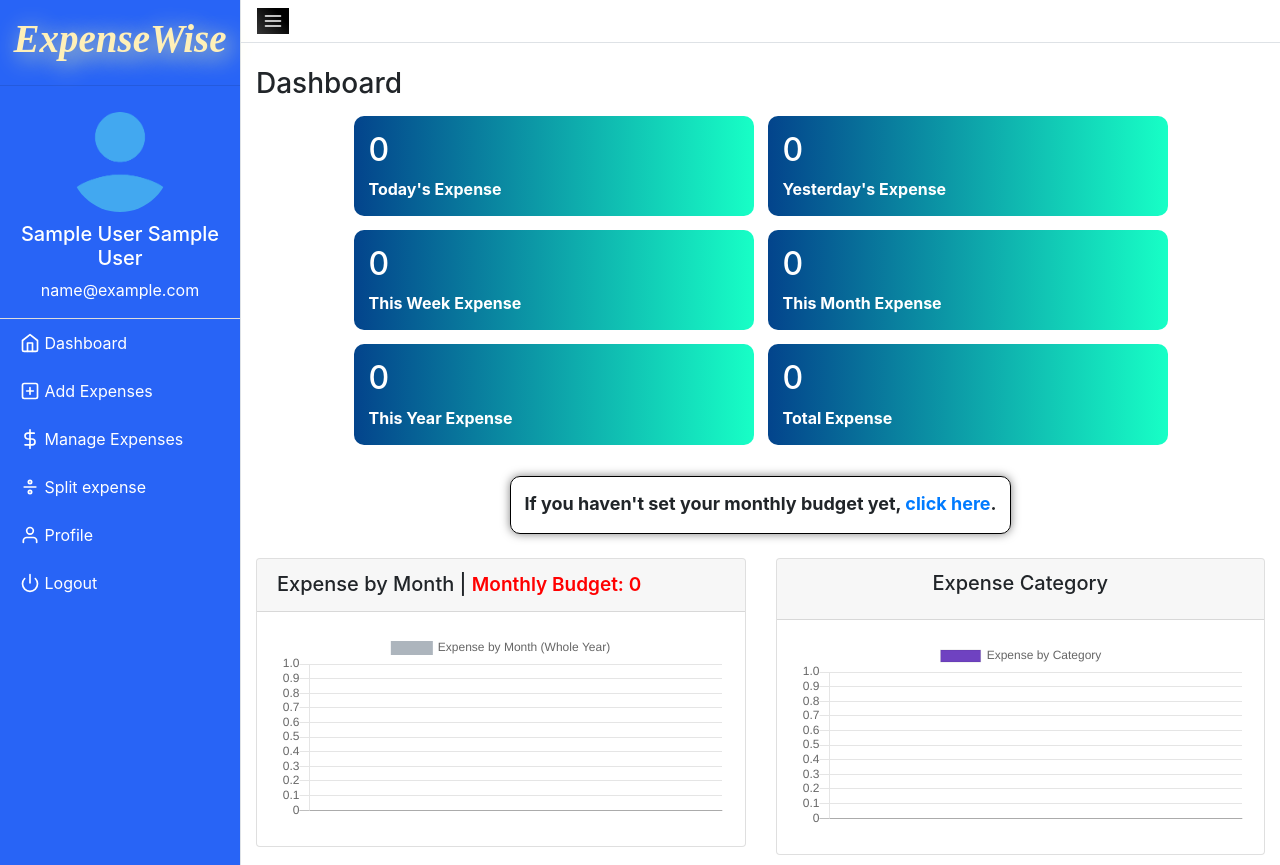
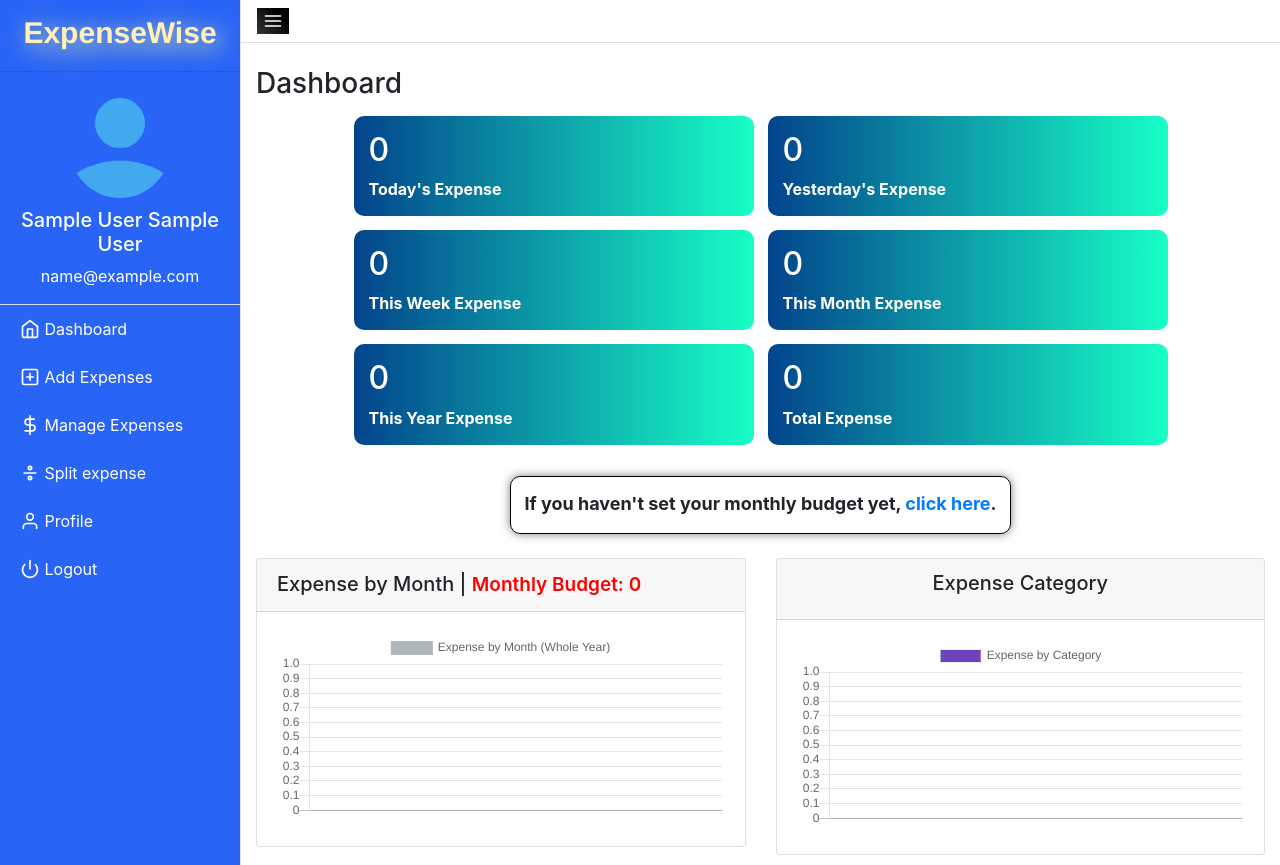
Before and after one commit to Amruta-2476/daily-expense-tracker, a PHP site: page /index.php in a window 1280 px wide. Run offline with PHP 8.4, Linux system fonts and the light colour scheme; the visitor is signed in with stand-in values (Sample User, id 1); data that the repository does not hold is empty; some web fonts are replaced.

Commit message:
font size

```diff
--- a/css/style.css
+++ b/css/style.css
@@ -1,3 +1,54 @@
+/* -------------------------------------Fonts------------------------------------- */
+@font-face {
+  font-family: Montserrat-Light;
+  src: url(fonts/Montserrat/Montserrat-Light.ttf);
+}
+
+@font-face {
+  font-family: Montserrat-Regular;
+  src: url(fonts/Montserrat/Montserrat-Regular.ttf);
+}
+
+@font-face {
+  font-family: Montserrat-Medium;
+  src: url(fonts/Montserrat/Montserrat-Medium.ttf);
+}
+
+@font-face {
+  font-family: Montserrat-SemiBold;
+  src: url(fonts/Montserrat/Montserrat-SemiBold.ttf);
+}
+
+@font-face {
+  font-family: Open-Sans-SemiBold;
+  src: url(fonts/Open-Sans/OpenSans-SemiBold.ttf);
+}
+
+@font-face {
+  font-family: Montserrat-Bold;
+  src: url(fonts/Montserrat/Montserrat-Bold.ttf);
+}
+
+@font-face {
+  font-family: Montserrat-ExtraBold;
+  src: url(fonts/Montserrat/Montserrat-ExtraBold.ttf);
+}
+
+@font-face {
+  font-family: Poppins-SemiBold;
+  src: url(fonts/Poppins/Poppins-SemiBold.ttf);
+}
+
+@font-face {
+  font-family: Quicksand-Bold;
+  src: url(fonts/Quicksand/Quicksand-Bold.ttf);
+}
+
+@font-face {
+  font-family: Lekton-Bold;
+  src: url(fonts/Lekton/Lekton-Bold.ttf);
+}
+
 .feather {
   width: 20px;
   height: 20px;
@@ -352,9 +403,8 @@
   font-weight:bolder;
   color: #fff0b8;
   text-align: center;
-  font-size: 39px;
-  font-style: italic;
-  font-family:serif;
+  font-size: 30px;
+  font-family: "Montserrat-ExtraBold", Helvetica;
   margin: 10px;
   text-shadow: 5px 5px 25px rgb(250, 250, 164);
 }
```
